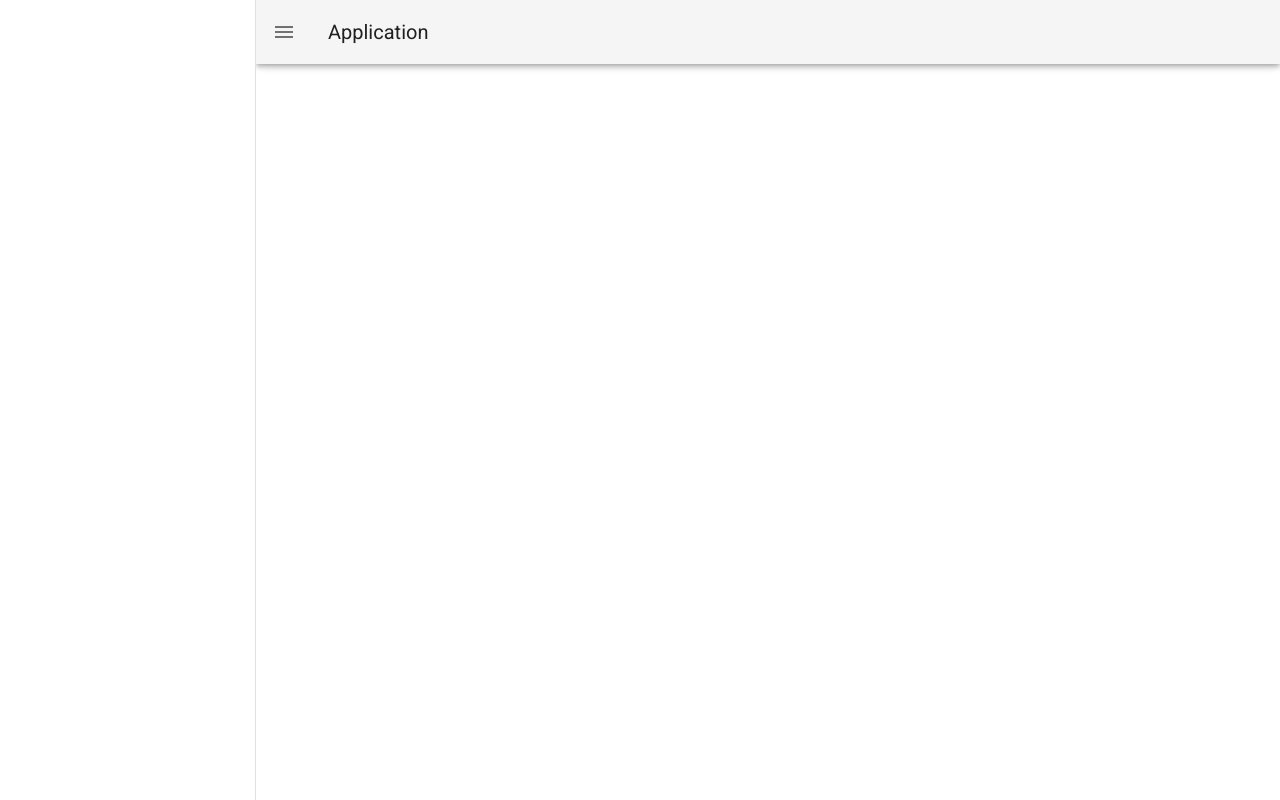
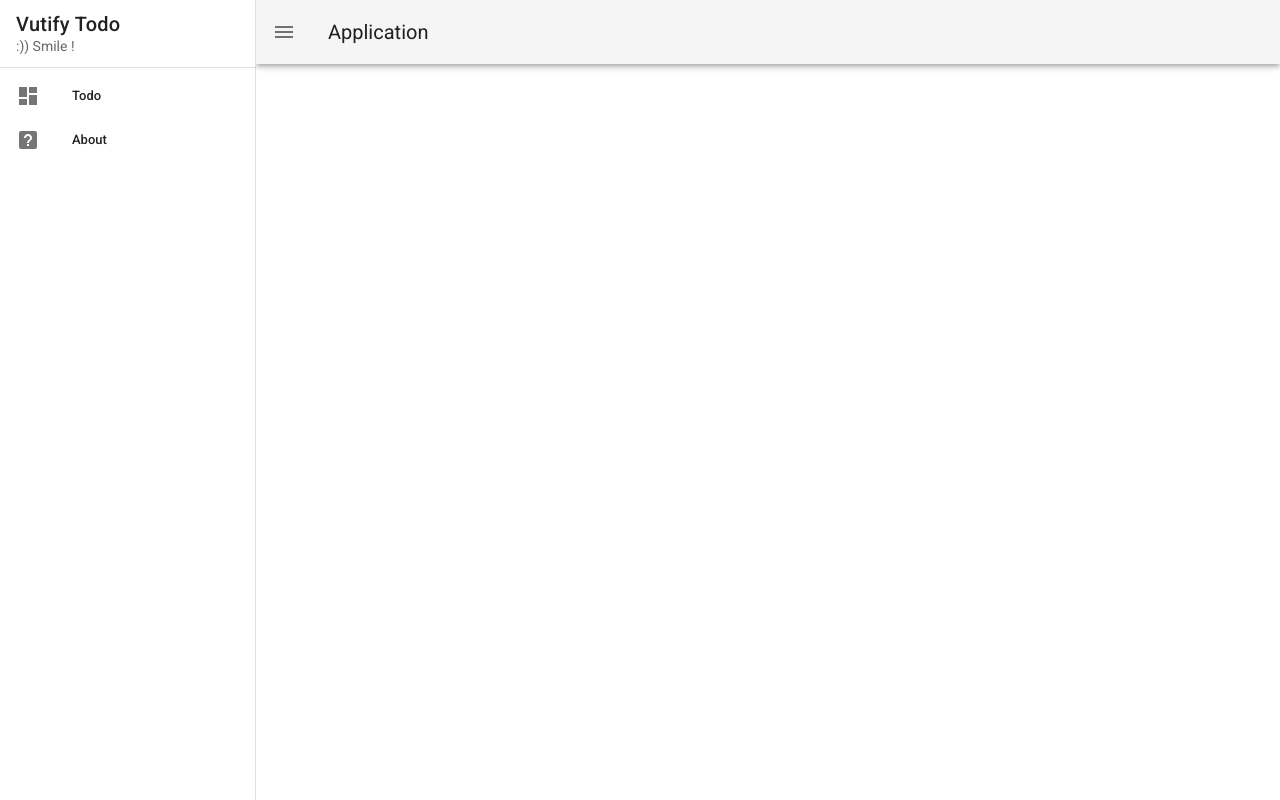
Before and after one commit to FazelSaeedi/Todo-App-Vuetify, a Vue app: page / in a window 1280 px wide. Built offline with nearby package versions, Linux system fonts and the light colour scheme.

Commit message:
add item to nav Draw

```diff
--- a/src/App.vue
+++ b/src/App.vue
@@ -1,10 +1,38 @@
 <template>
   <v-app id="inspire">
     <v-navigation-drawer
-        v-model="drawer"
-        app
-    >
-      <!--  -->
+    v-model="drawer" app>
+      <v-list-item>
+        <v-list-item-content>
+          <v-list-item-title class="title">
+            Vutify Todo
+          </v-list-item-title>
+          <v-list-item-subtitle>
+            :)) Smile !
+          </v-list-item-subtitle>
+        </v-list-item-content>
+      </v-list-item>
+
+      <v-divider></v-divider>
+
+      <v-list
+          dense
+          nav
+      >
+        <v-list-item
+            v-for="item in items"
+            :key="item.title"
+            link
+        >
+          <v-list-item-icon>
+            <v-icon>{{ item.icon }}</v-icon>
+          </v-list-item-icon>
+
+          <v-list-item-content>
+            <v-list-item-title>{{ item.title }}</v-list-item-title>
+          </v-list-item-content>
+        </v-list-item>
+      </v-list>
     </v-navigation-drawer>
 
     <v-app-bar app>
@@ -21,6 +49,11 @@
 
 <script>
 export default {
-  data: () => ({ drawer: null }),
+  data: () => ({ drawer: null ,
+    items: [
+      { title: 'Todo', icon: 'mdi-view-dashboard' },
+      { title: 'About', icon: 'mdi-help-box' },
+    ],
+  }),
 }
 </script>
```
